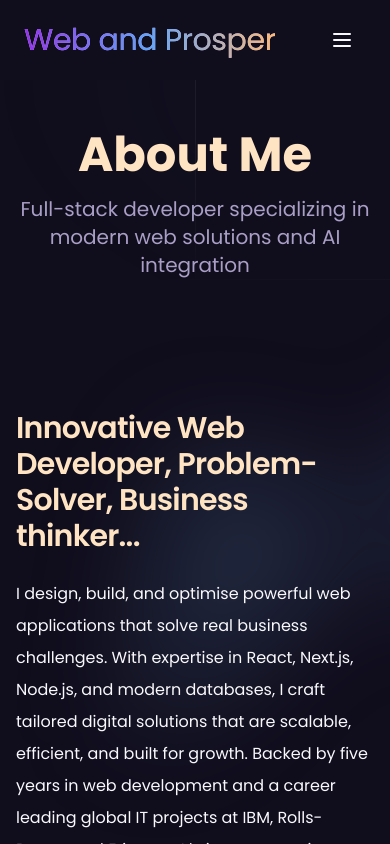
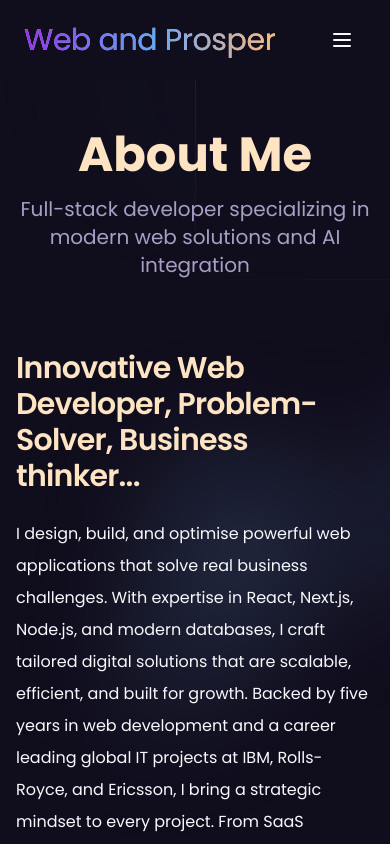
Before and after one commit to Daddyjohn63/jp-portfolio-website, a Next.js app: page /about in a window 390 px wide. Built offline with nearby package versions, Linux system fonts and the light colour scheme; no server answers.

Commit message:
css adjustments to buttons, and mobile padding

```diff
--- a/app/about/page.jsx
+++ b/app/about/page.jsx
@@ -23,7 +23,7 @@ const AboutPage = () => {
       <main>
         <div className="container">
           {/* About Intro Section */}
-          <section className="section-spacing-sm">
+          <section className="">
             <AboutIntro />
           </section>
 
--- a/components/FeedbackTestimonial/index.jsx
+++ b/components/FeedbackTestimonial/index.jsx
@@ -5,16 +5,14 @@ const FeedBackSwiper = dynamic(() => import('./FeedBackSwiper'));
 
 const FeedBack = () => {
   return (
-    <section className="py-16 sm:py-24 overflow-x-hidden">
+    <section className=" md:py-14 overflow-x-hidden">
       <div className="container">
         <div className="grid xl:grid-cols-4 grid-cols-3 gap-6">
           <div className="col-span-3 lg:col-span-1">
             <span className="text-sm font-medium py-1 px-3  rounded-full text-white/80 bg-primary/10">
               Feedback
             </span>
-            <h1 className="text-3xl/tight font-medium mt-3 mb-4">
-              What people say
-            </h1>
+            <h2 className=" font-medium mt-3 mb-4">What people say</h2>
             <p className="text-muted-foreground">
               A few valuables words from my customers
             </p>
--- a/components/about/AboutIntro.jsx
+++ b/components/about/AboutIntro.jsx
@@ -23,7 +23,7 @@ const AboutIntro = () => {
         {/* ABOUT CONTENT */}
         <div className="w-full lg:pr-8 md:order-2 order-1">
           <div className="w-full">
-            <h1 className="mt-10 font-semibold tracking-tight">
+            <h1 className="mt-5 md:mt-10 font-semibold tracking-tight">
               Innovative Web Developer, Problem-Solver, Business thinker...
             </h1>
             <p className="mt-6 leading-8">
--- a/components/common/CtaButton.jsx
+++ b/components/common/CtaButton.jsx
@@ -8,7 +8,7 @@ export const CtaButton = ({ label, href = '/' }) => {
   }
   return (
     <Link
-      className="group w-fit flex items-center gap-2 bg-transparent rounded-3xl border border-muted-foreground/50 px-3 py-2  transition-all duration-300 hover:scale-105 hover:border-accent hover:shadow-[0_0_10px_rgba(167,139,250,0.3)]"
+      className="group w-fit flex items-center gap-2 bg-transparent rounded-3xl border border-muted-foreground/50 px-3 py-2  transition-all duration-300 hover:scale-105 hover:border-accent hover:shadow-[0_0_3px_rgba(167,139,250,0.3)]"
       href={href}
     >
       <MoveUpRight className="w-8 h-8 text-primary-foreground bg-accent rounded-full p-2  transition-transform duration-300 group-hover:rotate-45" />
--- a/components/home/AboutSection.jsx
+++ b/components/home/AboutSection.jsx
@@ -72,7 +72,7 @@ export const AboutSection = () => {
       </div>
 
       {/* key messages */}
-      <div className="flex-1 w-full lg:w-1/2 mt-10 lg:mt-0">
+      <div className="flex-1 w-full lg:w-1/2 mt-20 md:mt-0 lg:mt-0">
         <div className="w-full h-full relative">
           <div className="grid grid-cols-1 sm:grid-cols-2 md:grid-cols-2 gap-6">
             {aboutMessages.map((message, index) => (
```
